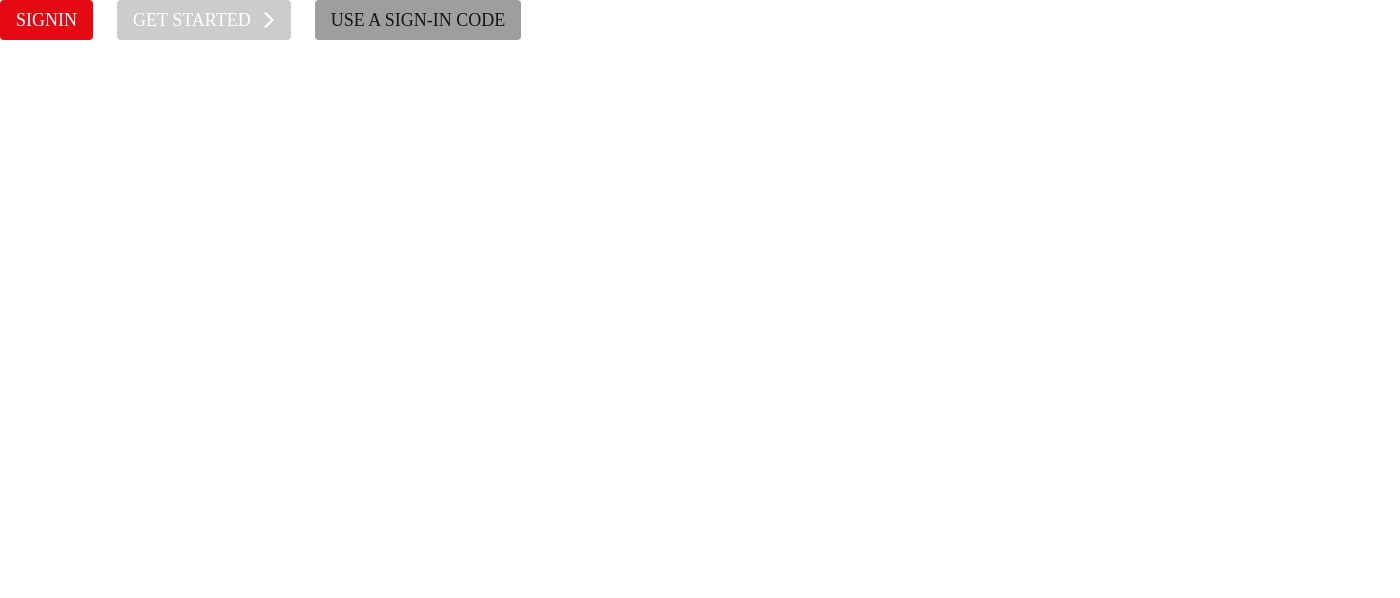
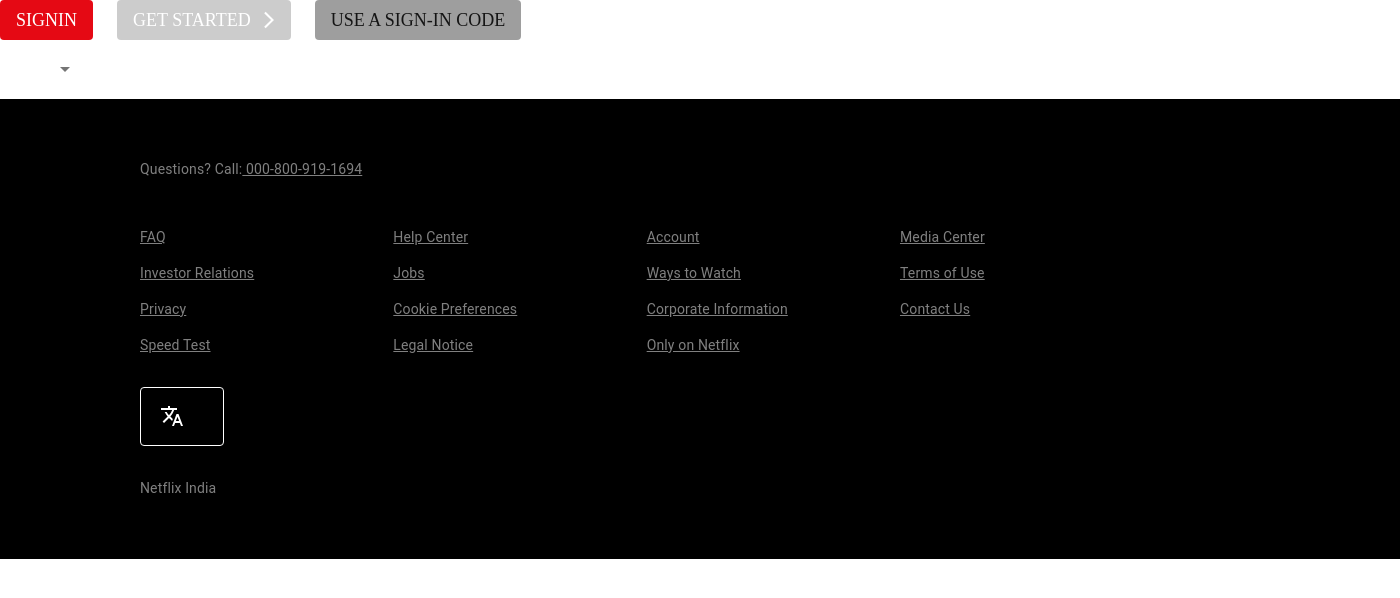
Before and after one commit to nishnak555/netflixx, a React (Create React App) app: page /render in a window 1280 px wide. Shown: the top 598 px of the page, 1400 px wide, since content can reach past the window. Built offline with nearby package versions, Linux system fonts and the light colour scheme.

Commit message:
updated code

```diff
--- /dev/null
+++ b/src/components/Footer.js
@@ -0,0 +1,156 @@
+import { Box, Container, Grid2, Stack, Typography } from "@mui/material";
+import React from "react";
+import { Link } from "react-router-dom";
+import CustomSelector from "./Selector";
+import { useState } from "react";
+
+const Footer = () => {
+  const [selectedLanguage, setSelectedLanguage] = useState("en");
+
+  const languages = [
+    { value: "en", label: "English" },
+    { value: "es", label: "Spanish" },
+    { value: "fr", label: "French" },
+  ];
+
+  const footerData = [
+    "FAQ",
+    "Help Center",
+    "Account",
+    "Media Center",
+    "Investor Relations",
+    "Jobs",
+    "Ways to Watch",
+    "Terms of Use",
+    "Privacy",
+    "Cookie Preferences",
+    "Corporate Information",
+    "Contact Us",
+    "Speed Test",
+    "Legal Notice",
+    "Only on Netflix",
+  ];
+
+  return (
+    <footer>
+      <Box
+        sx={{
+          backgroundColor: "black",
+          width: "100%", // Make sure it occupies the full width of the screen
+          padding: {
+            xs: "20px", // Mobile padding
+            sm: "40px", // Tablet padding
+            md: "60px", // Desktop padding
+          },
+        }}
+        mb={5}
+      >
+        {/* Call Section */}
+        <Typography
+          variant="body2"
+          ml={10}
+          sx={{
+            color: "#808080",
+            fontSize: {
+              xs: "10px", // Small font size on mobile
+              sm: "12px", // Larger on tablet
+              md: "14px", // Full size on desktop
+            },
+            marginBottom: "16px",
+            textAlign: { xs: "center", md: "left" }, // Centered on mobile
+          }}
+        >
+          Questions? Call:
+          <Link
+            to="tel:000-800-919-1694"
+            style={{
+              color: "#808080",
+              fontWeight: "initial",
+              fontSize: "inherit", // Inherit from Typography size
+            }}
+          >
+            {" "}
+            000-800-919-1694
+          </Link>
+        </Typography>
+
+        {/* Links Section */}
+        <Grid2
+          container
+          spacing={2}
+          mt={6}
+          ml={10}
+          sx={{ textAlign: { xs: "center", md: "left" } }}
+        >
+          {footerData.map((item, index) => (
+            <Grid2
+              item
+              key={item}
+              size={2.5}
+              xs={6} // Two columns on mobile
+              sm={4} // Three columns on tablet
+              md={2} // Six columns on desktop
+            >
+              <Link
+                to="#"
+                style={{
+                  color: "#808080",
+                  fontWeight: "initial",
+                  fontSize: "inherit",
+                }}
+              >
+                <Typography
+                  variant="body2"
+                  sx={{
+                    fontSize: {
+                      xs: "10px", // Small font size on mobile
+                      sm: "12px", // Larger on tablet
+                      md: "14px", // Full size on desktop
+                    },
+                  }}
+                >
+                  {item}
+                </Typography>
+              </Link>
+            </Grid2>
+          ))}
+        </Grid2>
+
+        {/* Language Selector Section */}
+        <Grid2
+          ml={10}
+          sx={{
+            marginTop: "32px",
+            marginBottom: "32px",
+            textAlign: { xs: "center", md: "left" },
+          }}
+        >
+          <CustomSelector
+            options={languages}
+            onChange={setSelectedLanguage}
+            styled={{ BorderColor: "#808080" }}
+          />
+        </Grid2>
+
+        {/* Footer Bottom Text */}
+        <Grid2 sx={{ textAlign: { xs: "center", md: "left" } }}>
+          <Typography
+            ml={10}
+            sx={{
+              color: "#808080",
+              fontSize: {
+                xs: "10px", // Smaller font on mobile
+                sm: "12px", // Slightly larger on tablet
+                md: "14px", // Normal size on desktop
+              },
+            }}
+          >
+            Netflix India
+          </Typography>
+        </Grid2>
+      </Box>
+    </footer>
+  );
+};
+
+export default Footer;
--- a/src/components/Selector.jsx
+++ b/src/components/Selector.jsx
@@ -1,53 +1,76 @@
 import React from "react";
+
 import {
   Box,
   FormControl,
   Select,
   IconComponent,
-  style,
+  styled,
   InputLabel,
   MenuItem,
   ListItemIcon,
-  colors,
 } from "@mui/material";
 import TranslateIcon from "@mui/icons-material/Translate";
 import BorderColor from "@mui/icons-material/BorderColor";
+import { useTheme } from "@emotion/react";
 
-const CustomSelector = ({
+const CustomSelector = (props) => {
+  const selectorTheme = useTheme();
+
+  const {
     value,
     onChange,
     label,
     selectedValue,
     sx = {},
     icon,
-  options
-}) => {
+    options,
+  } = props;
 
+  console.log(options, "hhhhhh")
 
   return (
-    <Box>
-      <FormControl >
+    <Box sx={{
+          '& .MuiOutlinedInput-root': {
+          '& fieldset': {
+            borderColor: 'white', // Default border color
+          },
+          '&:hover fieldset': {
+            borderColor: 'white', // Border color on hover
+          },
+          '&.Mui-focused fieldset': {
+            borderColor: 'white', // Border color when focused (clicked)
+          },
+        },
+        '& .MuiFormLabel-root.Mui-focused': {
+          color: 'white', // Label color when focused
+        },
+
+        }}>
+      <FormControl>
         <Select
           value={selectedValue}
           onChange={(e) => onChange(e.target.value)}
           label={label}
           sx={{}}
           startAdornment={<TranslateIcon />}
-
         >
           <InputLabel>{label}</InputLabel>
 
           {options.map((option) => (
-            <MenuItem sx={{
+            <MenuItem
+              sx={{
                 borderRadius: "5px",
                 "&:hover": {
                   backgroundColor: "grey", // Grey color on hover
                 },
               }}
-              key={option.value} value={option.value}>
+              key={option.value}
+              value={option.value}
+            >
               {option.label}
               <ListItemIcon>
-                {selectedValue === option.value ? <label/> : null}
+                {selectedValue === option.value ? <label /> : null}
               </ListItemIcon>
             </MenuItem>
           ))}
--- a/src/components/render.js
+++ b/src/components/render.js
@@ -3,10 +3,24 @@ import CustomButton from "./button";
 import { AddCircle } from "@mui/icons-material";
 import { Grid2 } from "@mui/material";
 import ArrowForwardIosIcon from "@mui/icons-material/ArrowForwardIos";
+import CustomSelector from "./Selector";
+import Footer from "./Footer";
+import { useState } from "react";
 export const Render = () => {
+
+  const [selectedLanguage, setSelectedLanguage] = useState('en');
+
+  const languages = [
+    { value: 'en', label: 'English' },
+    { value: 'es', label: 'Spanish' },
+    { value: 'fr', label: 'French' },
+    // Add more languages as needed
+  ];
+
   return (
     <>
       <Grid2 spacing={3} container>
+
         <Grid2 item>
           <CustomButton colorType = "primary" onClick={() => console.log("Button clicked!")}>
             SignIn
@@ -32,6 +46,10 @@ export const Render = () => {
           </CustomButton>
         </Grid2>
       </Grid2>
+
+      <CustomSelector options={languages} onChange={setSelectedLanguage}/>
+
+      <Footer colorType = "primary"/>
     </>
   );
 };
--- a/src/theme/theme.js
+++ b/src/theme/theme.js
@@ -41,7 +41,37 @@ const theme = createTheme({
         },
       },
     },
+
+    MuiSelect: {
+      styleOverrides: {
+        root: {
+          color: "white",
+          fontFamily: "Netflix Sans",
+          fontWeight: 500,
+          borderRadius: "4px",
+          alignItems: 'center',
+          width: "auto",
+          minWidth: 'auto',
+          minHeight: "16px",
+          paddingLeft: "20px",
+          marginRight: "50px",
+          gap: "8px",
+          borderColor: "white",
+          "@media (min-width:600px)": {
+            fontSize: "14px",
+          },
+          "@media (min-width:960px)": {
+            fontSize: "16px",
+          },
+          "@media (min-width:1280px)": {
+            fontSize: "18px",
+          },
+          "@media (max-width:600px)": {
+            padding: "6px 12px",
+          },
+        }
+      }
   },
-});
+}})
 
 export default theme;
```
Lines whose indentation alone changed are shown as unchanged.
